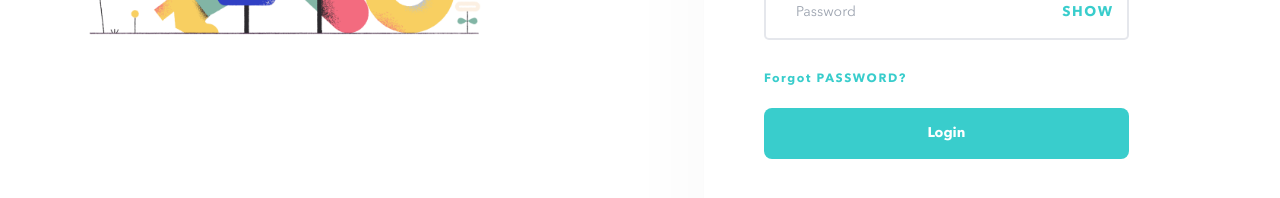
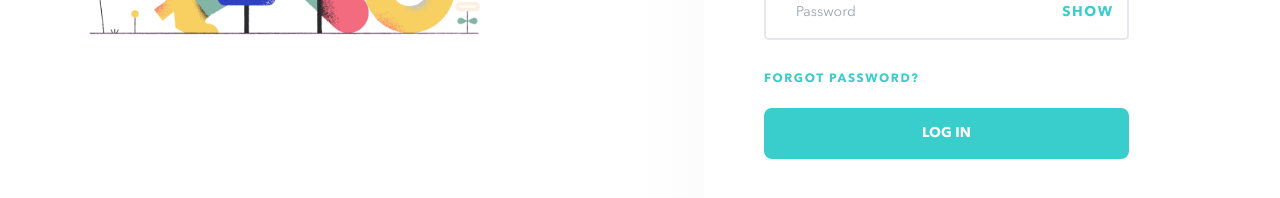
Before and after one commit to MichaelBoyo/lft, a React (Vite) app: page / in a window 1280 px wide. Shown: the part 436-634 px from the top of the page. Built offline with nearby package versions, Linux system fonts and the light colour scheme.

Commit message:
adjusted image size for login oage

```diff
--- a/index.html
+++ b/index.html
@@ -9,5 +9,23 @@
   <body>
     <div id="root"></div>
     <script type="module" src="/src/main.tsx"></script>
+    <script type="text/javascript">
+      (function (value) {
+        if (value.search[1] === "/") {
+          var decoded = value.search
+            .slice(1)
+            .split("&")
+            .map(function (s) {
+              return s.replace(/~and~/g, "&");
+            })
+            .join("?");
+          window.history.replaceState(
+            null,
+            null,
+            value.pathname.slice(0, -1) + decoded + value.hash
+          );
+        }
+      })(window.location);
+    </script>
   </body>
 </html>
--- a/src/pages/Login/index.tsx
+++ b/src/pages/Login/index.tsx
@@ -72,10 +72,10 @@ const Login: FC = () => {
             }}
           />
           <span className={style.LogIn__right__form__forgot}>
-            Forgot PASSWORD?
+            FORGOT PASSWORD?
           </span>
           <button className={style.LogIn__right__form__button} type="submit">
-            Login
+            LOG IN
           </button>
         </form>
       </div>
```
